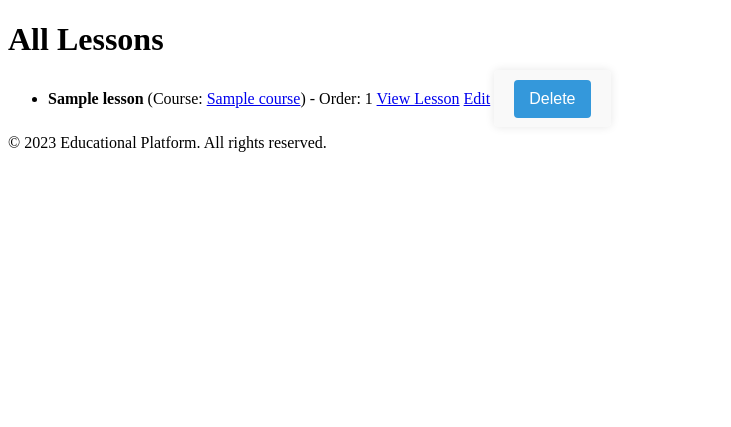
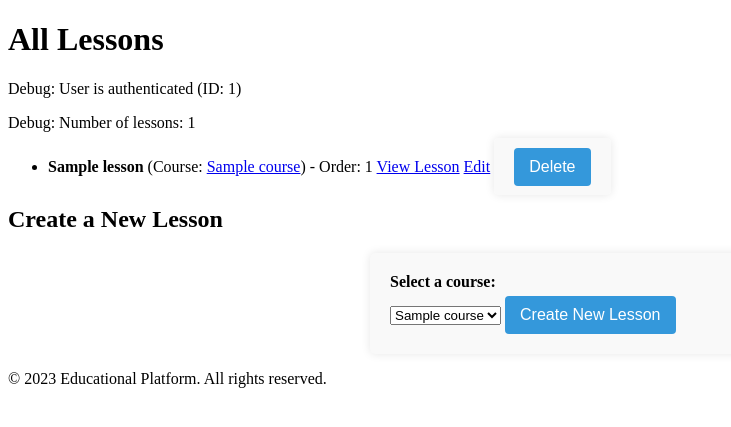
Before and after one commit to Techcolca/EduPlatformReact, a Flask app: page /lessons in a window 1280 px wide. Shown: the part 98-525 px from the top of the page, without its empty margins (0-731 px from the left). Run offline with Flask 3, Linux system fonts and the light colour scheme; a user stored in the database is signed in; tables that the repository leaves empty hold one stand-in row (values such as "Sample post").

Commit message:
Agent query: Please log in as a user (use the credentials: email 'test@example.com', password 'password123'). After logging in, visit the /lessons page and confirm if you can see the 'Create a New Lesson' section at the bottom of the page. Also, check if there are edit and delete options next to each lesson (if any lessons are present).

```diff
--- a/routes.py
+++ b/routes.py
@@ -79,7 +79,7 @@ def create_course():
                 instructor_id=current_user.id
             )
             db.session.add(new_course)
-            db.session.flush()  # This assigns an id to new_course
+            db.session.flush()
 
             for lesson_form in form.lessons.data:
                 new_lesson = Lesson(
@@ -124,7 +124,6 @@ def edit_course(course_id):
     if form.validate_on_submit():
         form.populate_obj(course)
         try:
-            # Update existing lessons and add new ones
             existing_lesson_ids = [lesson.id for lesson in course.lessons]
             for lesson_form in form.lessons.data:
                 if 'id' in lesson_form and lesson_form['id']:
@@ -142,7 +141,6 @@ def edit_course(course_id):
                     )
                     db.session.add(new_lesson)
 
-            # Remove lessons that were deleted in the form
             for lesson_id in existing_lesson_ids:
                 lesson_to_delete = Lesson.query.get(lesson_id)
                 db.session.delete(lesson_to_delete)
@@ -218,7 +216,7 @@ def create_from_template(template_id):
         )
         db.session.add(new_course)
         try:
-            db.session.flush()  # This assigns an id to new_course
+            db.session.flush()
 
             for lesson_form in form.lessons.data:
                 new_lesson = Lesson(
@@ -318,4 +316,13 @@ def list_lessons():
     lessons = Lesson.query.order_by(Lesson.course_id, Lesson.order).all()
     courses = Course.query.all()
     course_dict = {course.id: course for course in courses}
+
+    logging.debug(f"Number of lessons retrieved: {len(lessons)}")
+    logging.debug(f"Number of courses retrieved: {len(courses)}")
+    logging.debug(f"Is user authenticated: {current_user.is_authenticated}")
+
+    if current_user.is_authenticated:
+        logging.debug(f"Current user ID: {current_user.id}")
+        logging.debug(f"Current user is admin: {current_user.is_admin}")
+
     return render_template('list_lessons.html', lessons=lessons, courses=course_dict)
--- a/templates/list_lessons.html
+++ b/templates/list_lessons.html
@@ -4,7 +4,16 @@
 
 {% block content %}
     <h1>All Lessons</h1>
+    {% if current_user.is_authenticated %}
+        <p>Debug: User is authenticated (ID: {{ current_user.id }})</p>
+        {% if current_user.is_admin %}
+            <p>Debug: User is admin</p>
+        {% endif %}
+    {% else %}
+        <p>Debug: User is not authenticated</p>
+    {% endif %}
     {% if lessons %}
+        <p>Debug: Number of lessons: {{ lessons|length }}</p>
         <ul>
         {% for lesson in lessons %}
             <li>
@@ -24,4 +33,16 @@
     {% else %}
         <p>No lessons available at the moment.</p>
     {% endif %}
+    {% if current_user.is_authenticated %}
+        <h2>Create a New Lesson</h2>
+        <form method="GET" action="{{ url_for('create_lesson', course_id=0) }}">
+            <label for="course_select">Select a course:</label>
+            <select name="course_id" id="course_select">
+                {% for course in courses.values() %}
+                    <option value="{{ course.id }}">{{ course.title }}</option>
+                {% endfor %}
+            </select>
+            <input type="submit" value="Create New Lesson" class="btn btn-primary">
+        </form>
+    {% endif %}
 {% endblock %}
```
